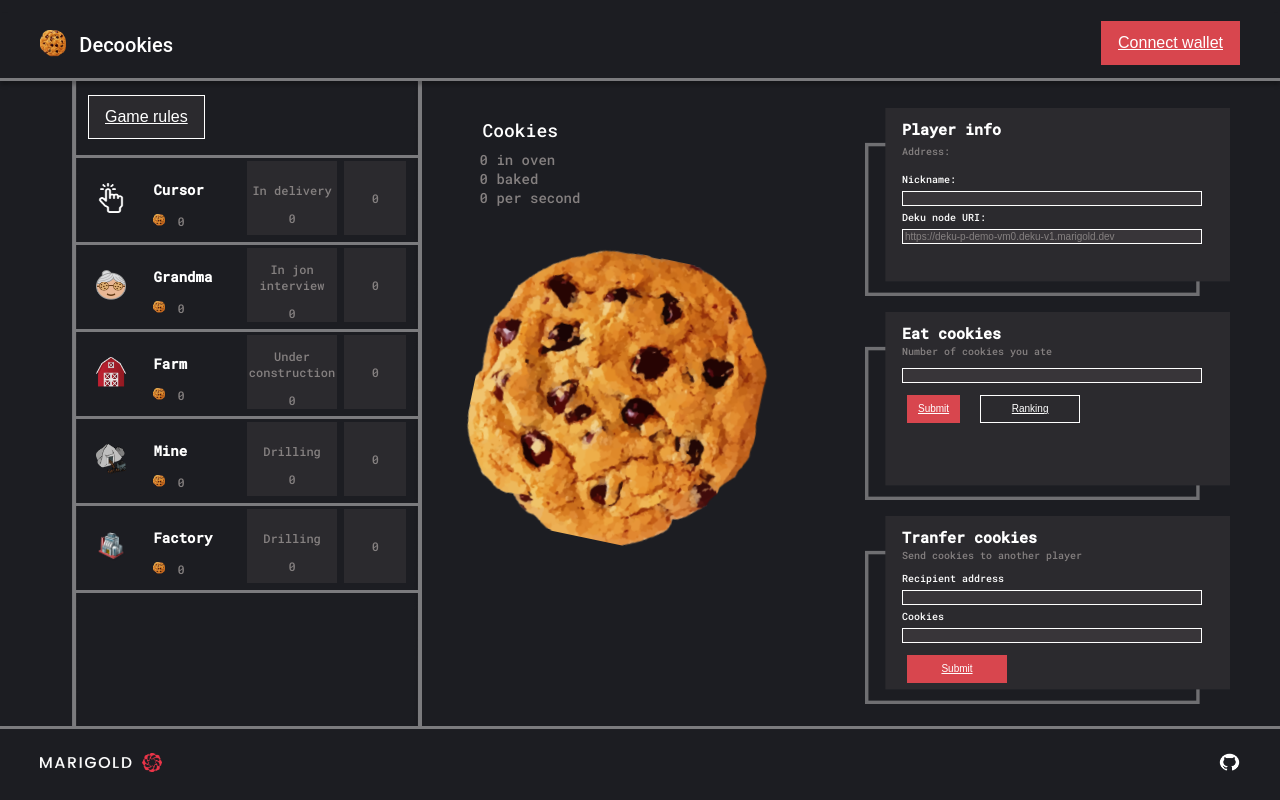
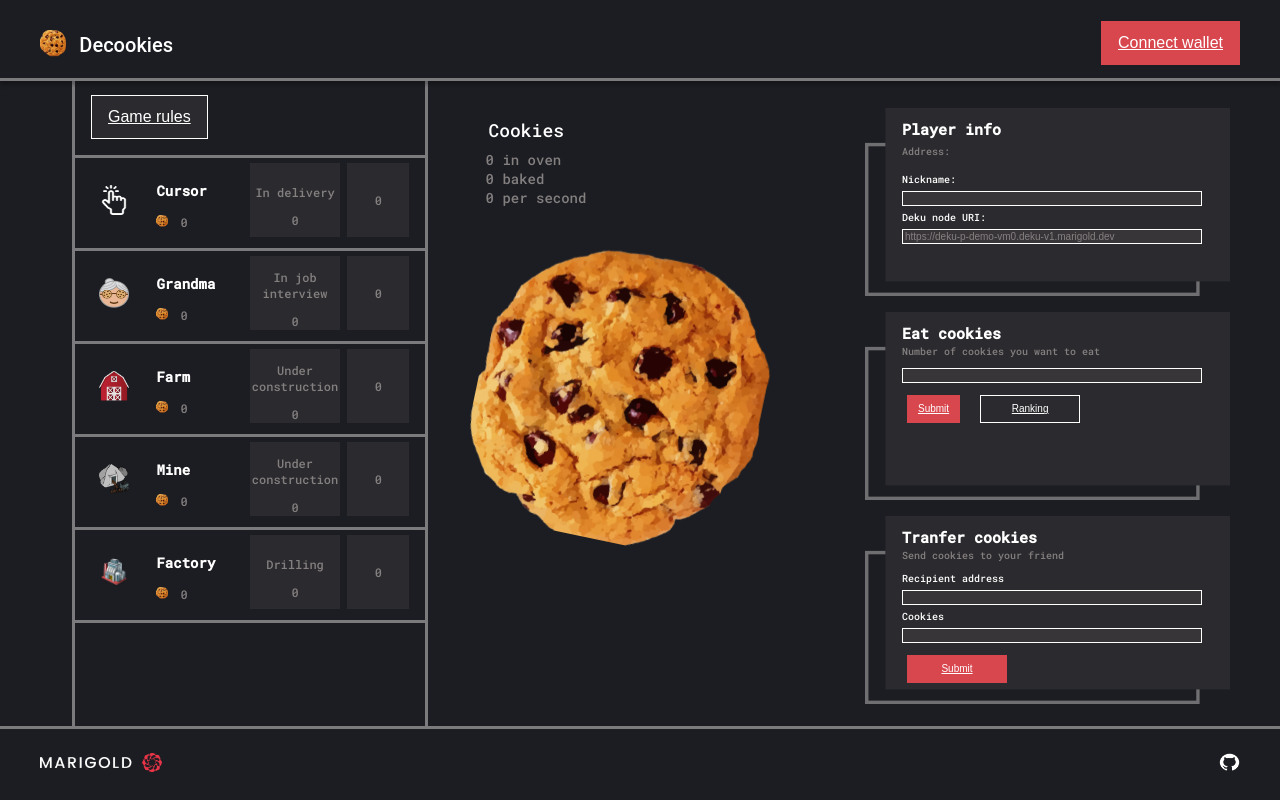
Before and after one commit to marigold-dev/decookies, a React app: page / in a window 1280 px wide. Shown: the top 800 px of the page. Built offline with nearby package versions, Linux system fonts and the light colour scheme.

Commit message:
Fix some style and text

```diff
--- a/src/components/game/container.ts
+++ b/src/components/game/container.ts
@@ -1,5 +1,4 @@
 import styled from "styled-components";
-import left from "../../../resources/images/left-bg.png";
 
 const GameContainer = styled.div`
   display: grid;
@@ -12,12 +11,8 @@ const GameContainer = styled.div`
     display: block;
     width: 207px;
     margin: 0em 1px 25em 0em;
-    background-image: url(${left});
-    background-size: cover;
-    background-position: center;
-    background-repeat: no-repeat;
-    overflow-x: hidden;
-    overflow-y: scroll;
+    border-right: 3px solid #7B7B7E;
+    border-left: 3px solid #7B7B7E;
     .container {
         display:none;
         padding: 1em 1em;
@@ -47,10 +42,10 @@ const GameContainer = styled.div`
       height: 25vmin;
       pointer-events: none;
       animation: animate 7s linear infinite;
-      background: #1c1d22;
+      background: transparent;
     }
   }
-  @media (min-width: 900px) {
+  @media (min-width: 1209px) {
     &.container {
       grid-template-columns: 1fr 1fr 1fr;
       grid-gap: 10px;
@@ -74,13 +69,9 @@ const GameContainer = styled.div`
       &.left {
         display: block;
         width: 350px;
-        margin: -1.3em 0px -5em 4em;
-        background-image: url(${left});
-        background-size: cover;
-        background-position: center;
-        background-repeat: no-repeat;
-        overflow-x: hidden;
-        overflow-y: scroll;
+        margin: -1.3em 0px -3em 4em;
+        border-right: 3px solid #7B7B7E;
+        border-left: 3px solid #7B7B7E;
         .container {
             display:block;
             padding: 1em 1em;
--- a/src/components/game/gameButton.ts
+++ b/src/components/game/gameButton.ts
@@ -56,11 +56,11 @@ const GameButton = styled.button`
       flex-direction: row;
     }
   }
-  @media (min-width: 900px) {
+  @media (min-width: 1209px) {
     div {
       &.gameButtonContainer {
         padding: 0 1em 0.5em 1em;
-        height: 6.5em;
+        height: 7em;
         font-size: 12px;
         width: auto;
         h3 {
--- a/src/components/game/headerButton.ts
+++ b/src/components/game/headerButton.ts
@@ -3,7 +3,7 @@ const HeaderButton = styled.div`
     position: absolute;
     top: 21px;
     right: 40px;
-    @media (min-width: 900px) {
+    @media (min-width: 1209px) {
         button {
             &.mobileButton {
             display:none;
--- a/src/components/game/item.ts
+++ b/src/components/game/item.ts
@@ -25,7 +25,7 @@ const Item = styled.div`
     height: inherit;
     text-align:left;
   }
-  @media (min-width: 900px) {
+  @media (min-width: 1209px) {
     &.player-info {
       display: none;
     }
--- a/src/components/game/line.ts
+++ b/src/components/game/line.ts
@@ -1,13 +1,12 @@
 import styled from "styled-components";
 
 const Line = styled.div`
-    width: 200px;
+    width: 210px;
     background: #7b7b7e;
     height: 3px;
-    margin-left: 4px;
     background: #7b7b7e;
-    height:3px;
-@media (min-width: 900px) {
+
+@media (min-width: 1209px) {
     width: 350px;
     height:3px;
 }
--- a/src/pages/game.tsx
+++ b/src/pages/game.tsx
@@ -312,7 +312,7 @@ export const Game = () => {
                     <div>
                       <h2>Eat cookies</h2>
                       <label className="description">
-                        Number of cookies you ate
+                        Number of cookies you want to eat
                       </label>
                       <input
                         type="text"
@@ -370,7 +370,7 @@ export const Game = () => {
                     <div>
                       <h2>Tranfer cookies</h2>
                       <label className="description">
-                        Send cookies to another player
+                      Send cookies to your friend
                       </label>
                       <label>Recipient address</label>
                       <input
@@ -442,7 +442,7 @@ export const Game = () => {
                 </div>
               </div>
               <div className="column background">
-                <p>In jon interview</p>
+                <p>In job interview</p>
                 <ToolCounter value={gameState.recruitingGrandmas} />
               </div>
               <div className="background value">
@@ -488,7 +488,7 @@ export const Game = () => {
                 </div>
               </div>
               <div className="column background">
-                <p>Drilling</p>
+                <p>Under construction</p>
                 <ToolCounter value={gameState.drillingMines} />
               </div>
               <div className="background value">
@@ -587,7 +587,7 @@ export const Game = () => {
           <Item>
             <div>
               <h2>Eat cookies</h2>
-              <label className="description">Number of cookies you ate</label>
+              <label className="description"> Number of cookies you want to eat</label>
               <input type="text" name="amountToEat" ref={amountToEatRef} />
               <div className="buttonContainer">
                 <Button type="submit" disabled={false} onClick={handleEatClick}>
@@ -637,7 +637,7 @@ export const Game = () => {
             <div>
               <h2>Tranfer cookies</h2>
               <label className="description">
-                Send cookies to another player
+                Send cookies to your friend
               </label>
               <label>Recipient address</label>
               <input type="text" name="amount" ref={amountToTransferRef} />
```
Also changed, not shown: resources/images/left-bg.png (deleted).
